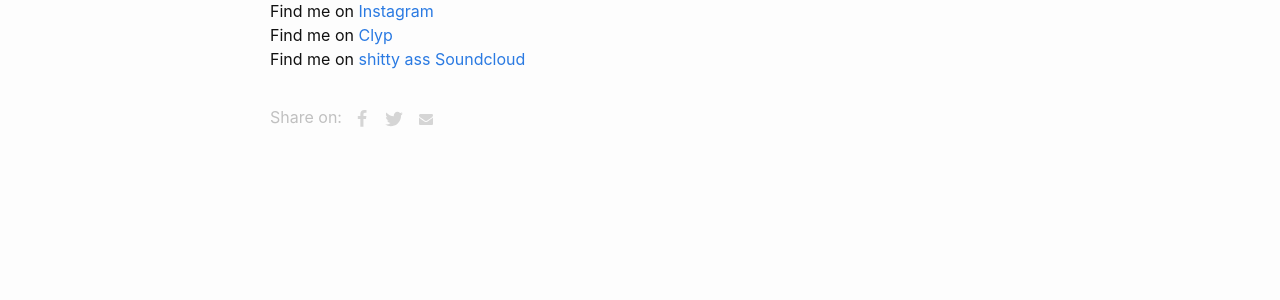
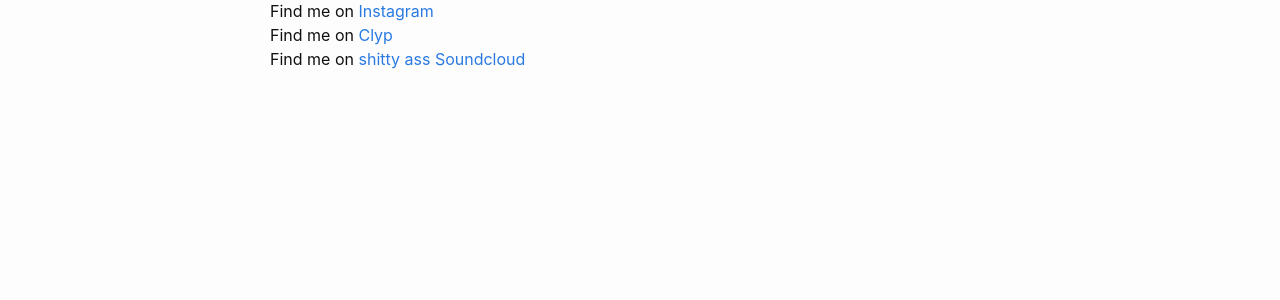
Before and after one commit to audiobird/audiobird, a Jekyll site: the page built from about.md, in a window 1280 px wide. Shown: the part 354-654 px from the top of the page. Built offline with Jekyll 4.4.1, drawn with Linux system fonts in a browser that asks for light colours.

Commit message:
Update default.html

```diff
--- a/_layouts/default.html
+++ b/_layouts/default.html
@@ -10,7 +10,6 @@
     <main class="page-content" aria-label="Content">
       <div class="wrapper">
         {{ content }}
-	{% include share-buttons.html %}
       </div>
     </main>
 
```
